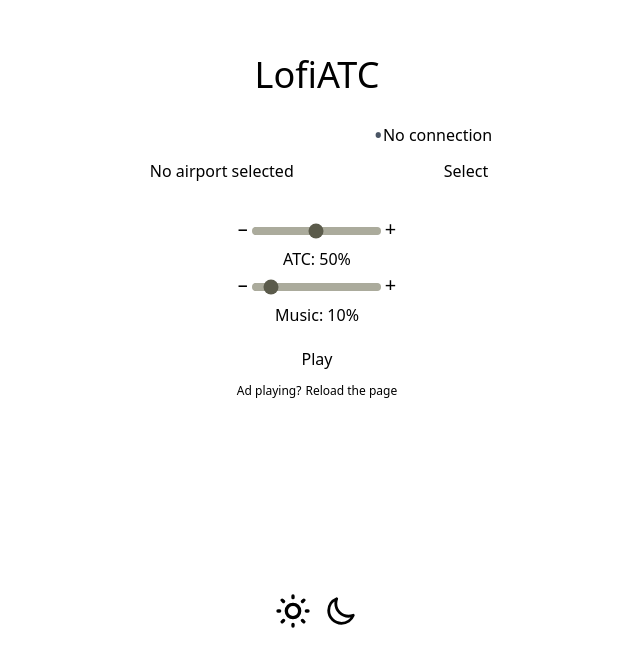
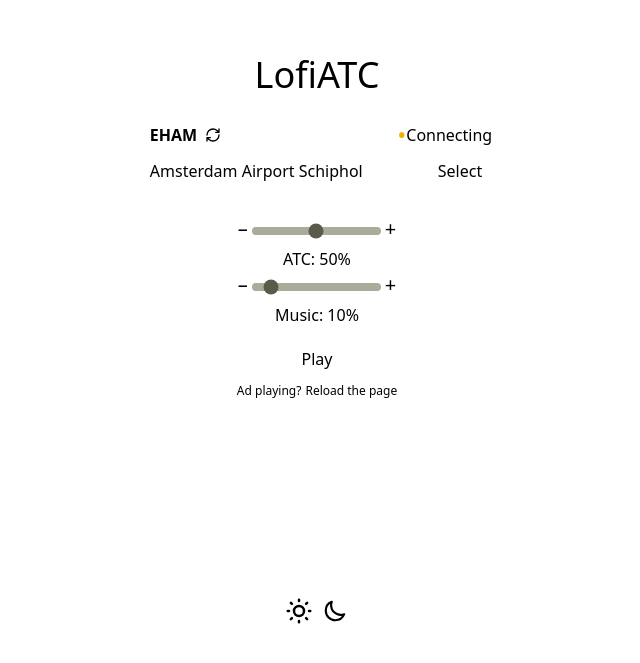
Before and after one commit to yvano123/LofiATC, a SvelteKit app: page / in a window 1280 px wide. Shown: the part 137-800 px from the top of the page, without its empty margins (323-963 px from the left). Built offline with nearby package versions, Linux system fonts and the light colour scheme.

Commit message:
fixed some dark mode ui, set eham as default selected airport

```diff
--- a/src/routes/+page.svelte
+++ b/src/routes/+page.svelte
@@ -11,7 +11,7 @@
 	let ms: HTMLAudioElement;
 	let searchTerm = $state('');
 	let selectOpen = $state(false);
-	let selected = $state('');
+	let selected = $state('EHAM');
 	let volume = $state(0.5);
 	let musicVolume = $state(0.1);
 	let playing = $state(false);
@@ -76,6 +76,10 @@
 
 		let dark = localStorage.getItem('darkmode') === 'true';
 		document.documentElement.classList.toggle('dark', dark);
+
+		if (selected) {
+			as.src = airports.find((x) => x.code == selected)?.uri ?? '';
+		}
 	});
 
 	setInterval(checkStates, 50);
@@ -162,7 +166,7 @@
 						onclick={() => {
 							selectOpen = true;
 						}}
-						class="rounded-xl bg-olive-300 p-1 transition-transform hover:scale-105 hover:cursor-pointer dark:bg-zinc-800 dark:text-white"
+						class="rounded-xl bg-olive-300 p-1 px-2.5 transition-transform hover:scale-105 hover:cursor-pointer dark:bg-zinc-800 dark:text-white"
 						>Select</button
 					>
 				</div>
@@ -238,12 +242,12 @@
 			>{playing ? 'Pause' : 'Play'}</button
 		>
 		<div class="flex flex-row gap-1">
-			<p class="text-xs text-olive-500 dark:text-zinc-900!">Ad playing?</p>
+			<p class="text-xs text-olive-500 dark:text-zinc-700!">Ad playing?</p>
 			<button
 				onclick={() => {
 					window.location.reload();
 				}}
-				class="text-xs text-olive-600 hover:cursor-pointer hover:underline dark:text-zinc-950!"
+				class="text-xs text-olive-600 hover:cursor-pointer hover:underline dark:text-zinc-600!"
 				>Reload the page</button
 			>
 		</div>
@@ -251,7 +255,7 @@
 </div>
 <!-- LIGHT DARK -->
 <div
-	class="absolute bottom-5 left-1/2 flex h-fit w-fit -translate-x-1/2 flex-row items-center justify-center rounded-full bg-olive-300 p-2 dark:bg-zinc-700"
+	class="absolute bottom-5 left-1/2 flex h-fit w-fit -translate-x-1/2 scale-75 flex-row items-center justify-center rounded-full bg-olive-300 p-2 dark:bg-zinc-700"
 >
 	<button
 		class="rounded-full bg-olive-400 p-1 transition-transform hover:scale-105 hover:cursor-pointer dark:scale-85 dark:bg-zinc-800 dark:hover:scale-90"
@@ -293,9 +297,9 @@
 
 		{#if !searchTerm}
 			<div class="flex flex-row items-center justify-between gap-2">
-				<hr class="w-16" />
+				<hr class="w-16 dark:text-white" />
 				<p class="">OR</p>
-				<hr class="w-16" />
+				<hr class="w-16 dark:text-white" />
 			</div>
 			<button
 				onclick={() => {
```
